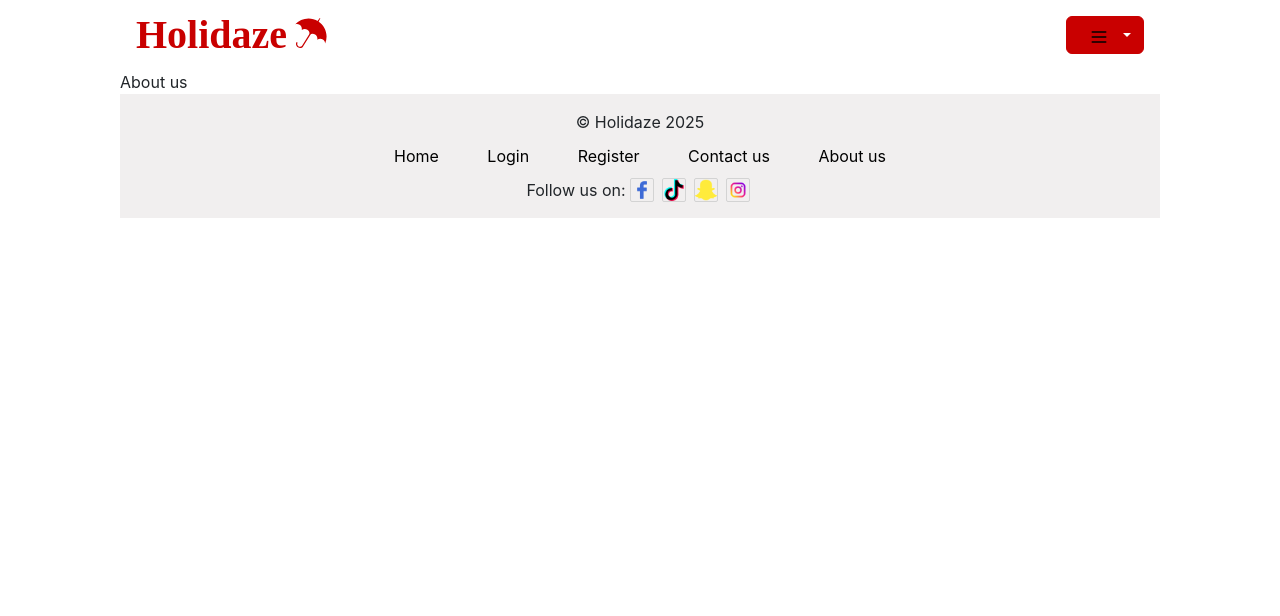
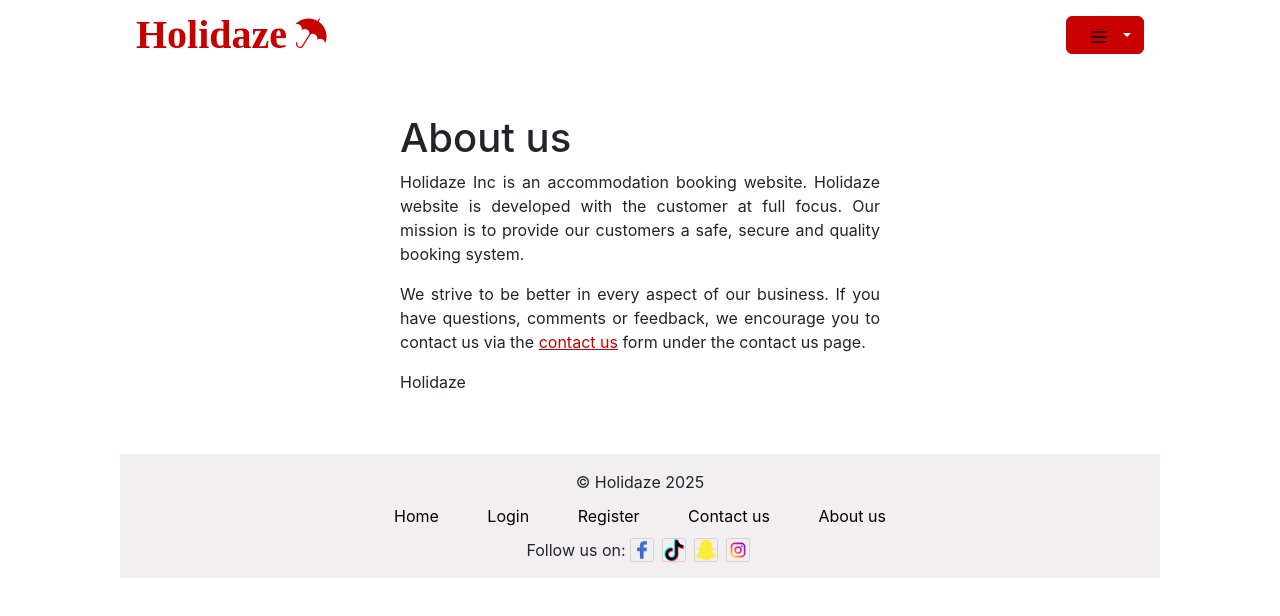
Before and after one commit to AbiyuTashoma/holidaze, a React (Create React App) app: page /about in a window 1280 px wide. Shown: the top 616 px of the page. Built offline with nearby package versions, Linux system fonts and the light colour scheme; a web font is replaced by a local one.

Commit message:
about us page

```diff
--- a/src/components/jsx/pages/about/index.jsx
+++ b/src/components/jsx/pages/about/index.jsx
@@ -1,5 +1,7 @@
+import AboutUs from "../../resources/aboutUs";
+
 function About() {
-  return <div>About us</div>
+  return <AboutUs />
 }
 
 export default About;
--- /dev/null
+++ b/src/components/jsx/resources/aboutUs/index.jsx
@@ -0,0 +1,14 @@
+import { Link } from "react-router-dom";
+
+function AboutUs() {
+  return(
+    <div className="form-size">
+      <h1>About us</h1>
+      <p>Holidaze Inc is an accommodation booking website. Holidaze website is developed with the customer at full focus. Our mission is to provide our customers a safe, secure and quality booking system.</p>
+      <p>We strive to be better in every aspect of our business. If you have questions, comments or feedback, we encourage you to contact us via the <Link to="/contact">contact us</Link> form under the contact us page.</p>
+      <p>Holidaze</p>
+    </div>
+  );
+}
+
+export default AboutUs;
--- a/src/components/styles/components/_form.scss
+++ b/src/components/styles/components/_form.scss
@@ -1,5 +1,6 @@
 .form-size {
   max-width: 500px;
-  margin: 40px auto;
+  margin: 60px auto;
   padding: 0px 10px;
+  text-align: justify;
 }
```
